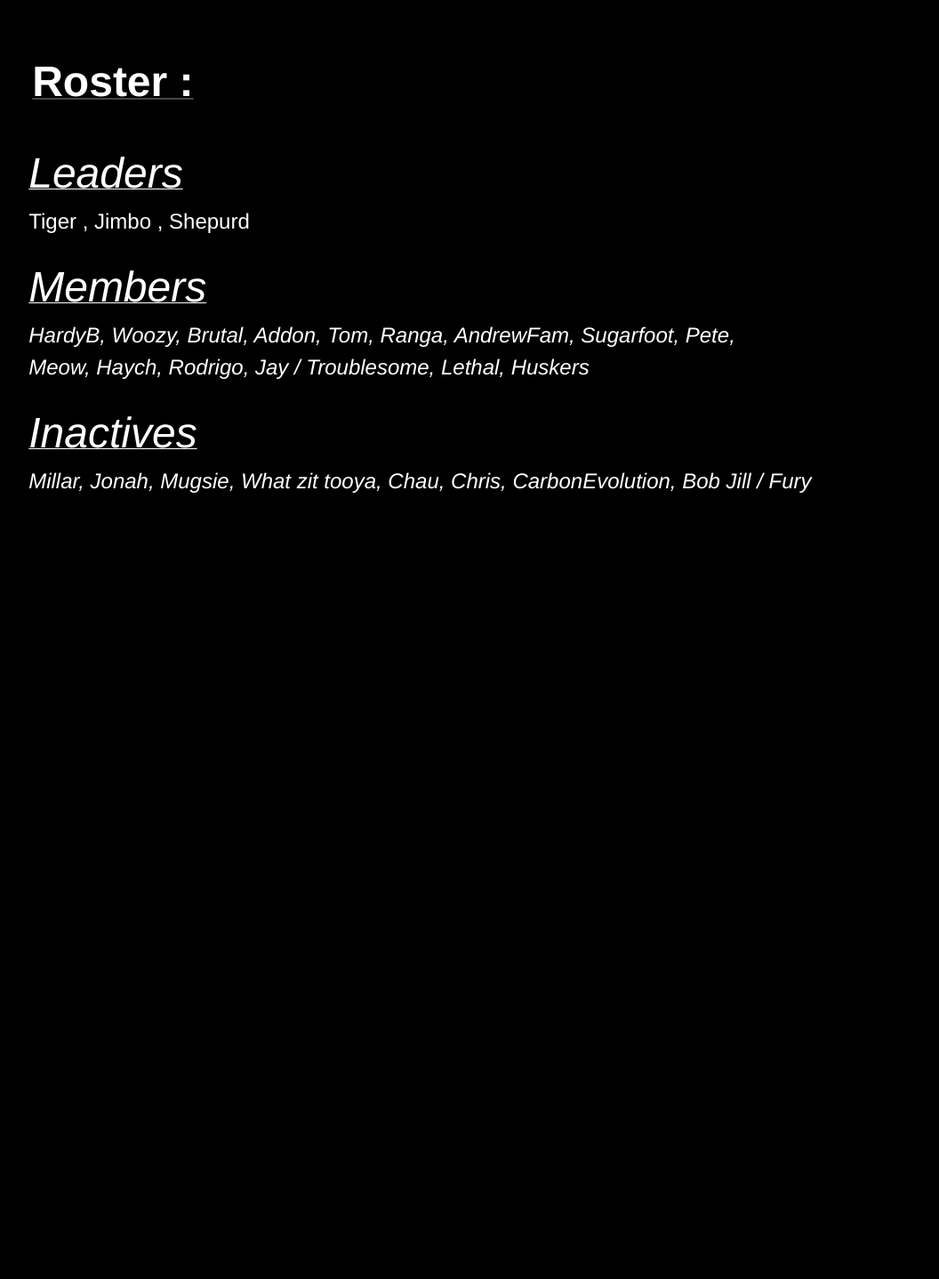
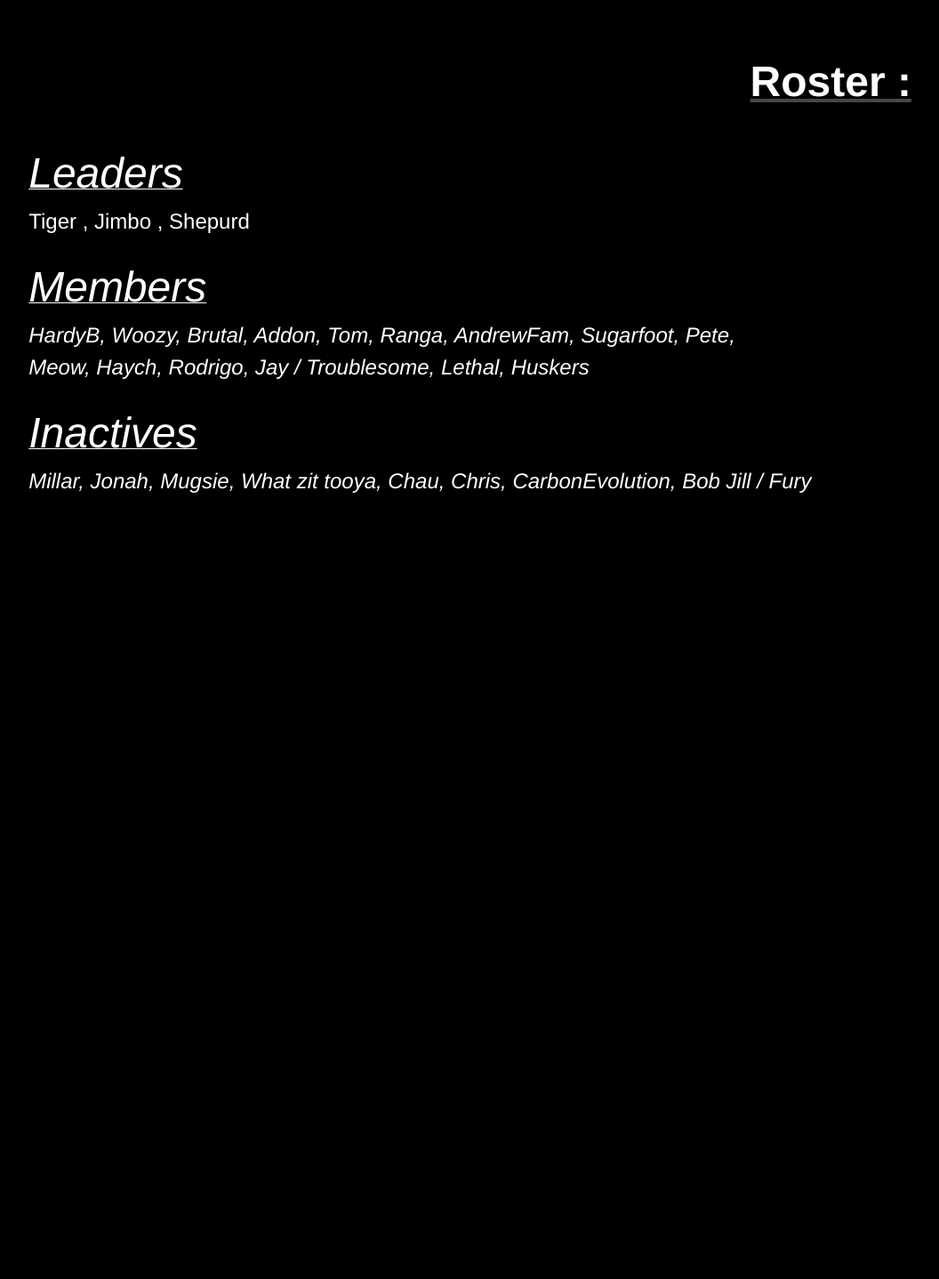
Before and after one commit to DerekR0123/Rossfitness.github.io, a Jekyll site: the page roster.html, which Jekyll copies as it is, in a window 1280 px wide. Shown: the whole page at 89% size, without its empty margins (39-1095 px from the left). Built offline with Jekyll 4.4.1, drawn with Linux system fonts in a browser that asks for light colours.

Commit message:
Update roster.html

```diff
--- a/roster.html
+++ b/roster.html
@@ -15,7 +15,7 @@
       <div class="inner clearfix">
         <section id="main-content">
           <a id="designer-templates" class="anchor" href="#designer-templates" aria-hidden="true"><span aria-hidden="true" class="octicon octicon-link"></span></a>
-            <h2><u><FONT size="10" COLOR="#FFFFFF" text-align="center">Roster :</FONT></u></h2><br>
+            <h2><u><FONT size="10" COLOR="#FFFFFF"><center>Roster :</center></FONT></u></h2><br>
               <p><u><FONT size="7" COLOR="#FFFFFF" WEIGHT="italic" FAMILY="Curive"><em>Leaders</em></u></FONT><br><FONT size="5" COLOR="#FFFFFF">Tiger , Jimbo , Shepurd<br></em></FONT></p>
               <p><u><FONT size="7" COLOR="#FFFFFF"><em>Members</em></FONT></u></h4><br>
                 <em><FONT size="5" COLOR="#FFFFFF">HardyB, Woozy, Brutal, Addon, Tom, Ranga, AndrewFam, Sugarfoot, Pete,<br>
```
